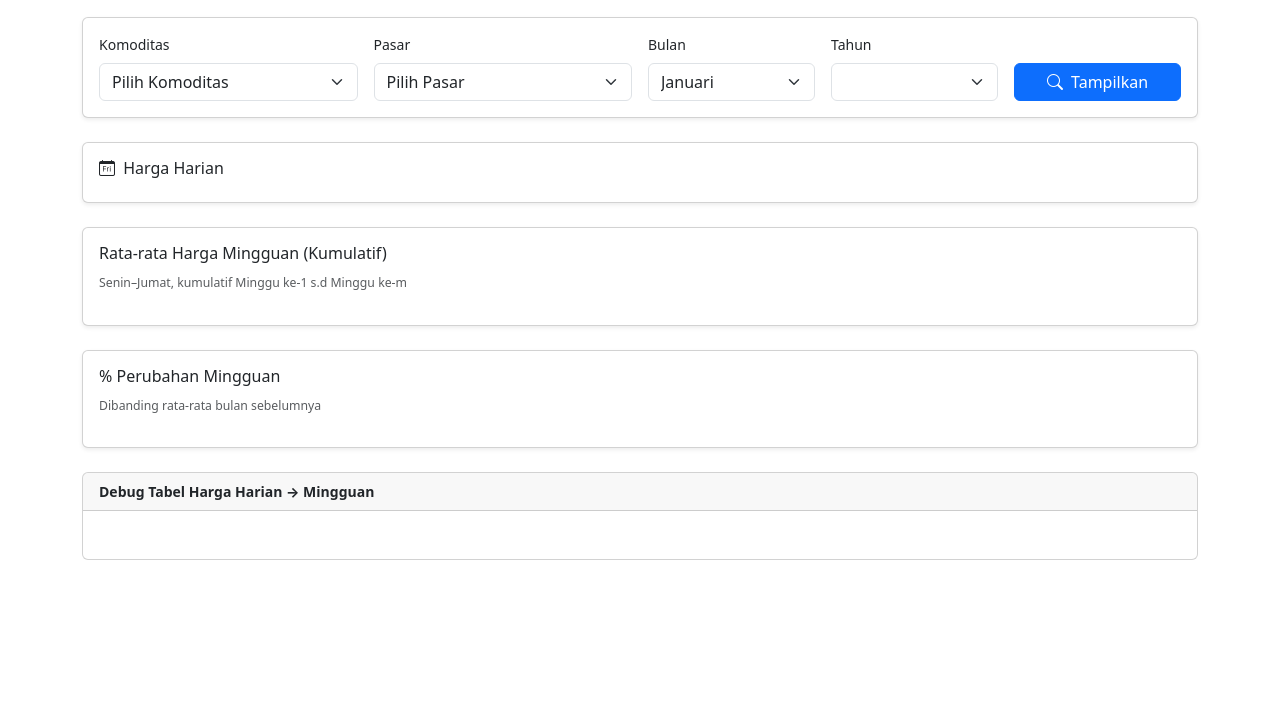
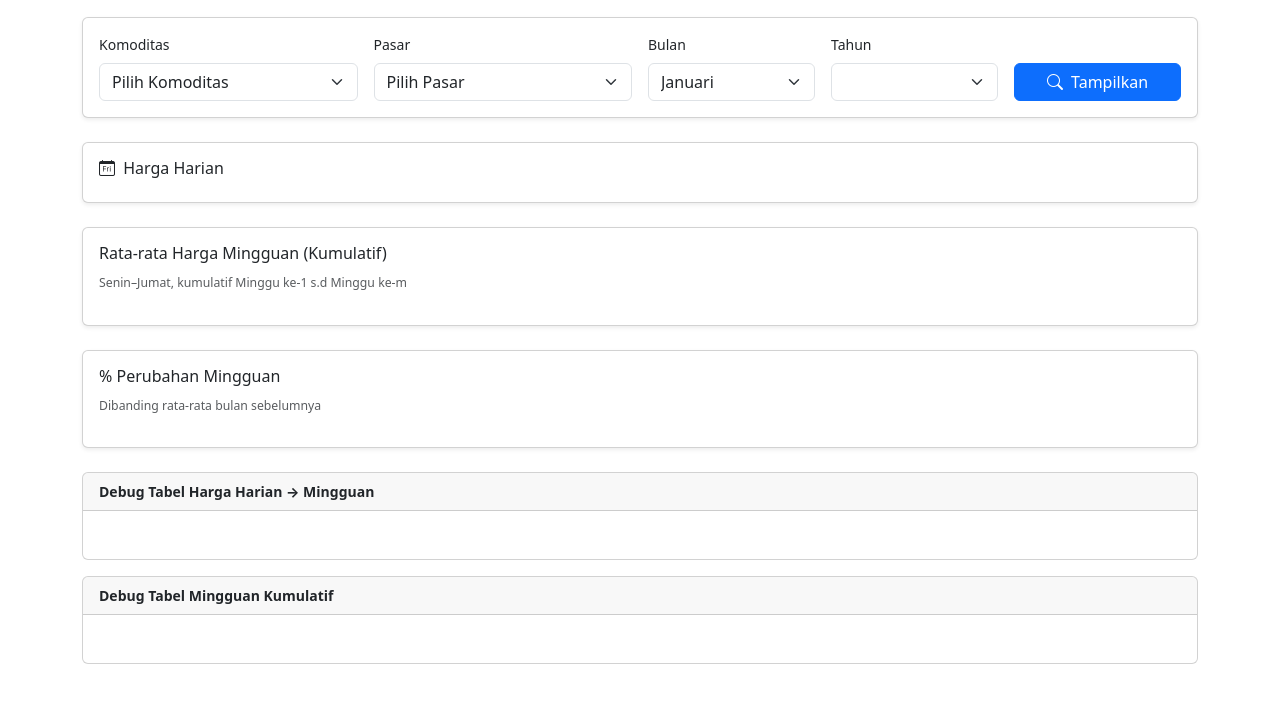
Before and after one commit to muhibudinhanifekinerja-prog/dashboard-iph, a plain HTML site: page perkembangan.html in a window 1280 px wide. Shown: the part 63-766 px from the top of the page. Drawn offline with nearby package versions, Linux system fonts and the light colour scheme; no server answers.

Commit message:
Update perkembangan.html

```diff
--- a/perkembangan.html
+++ b/perkembangan.html
@@ -247,6 +247,14 @@
     <table id="logTableMingguan" class="table table-bordered table-sm"></table>
   </div>
 </div>
+<div class="card mt-3">
+  <div class="card-header">
+    <strong>Debug Tabel Mingguan Kumulatif</strong>
+  </div>
+  <div class="card-body" style="overflow:auto">
+    <table id="logTableMingguanKumulatif" class="table table-bordered table-sm"></table>
+  </div>
+</div>
 
 
 </div>
```
